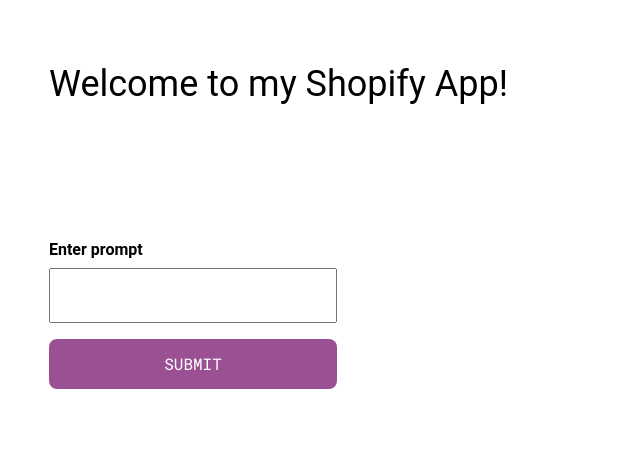
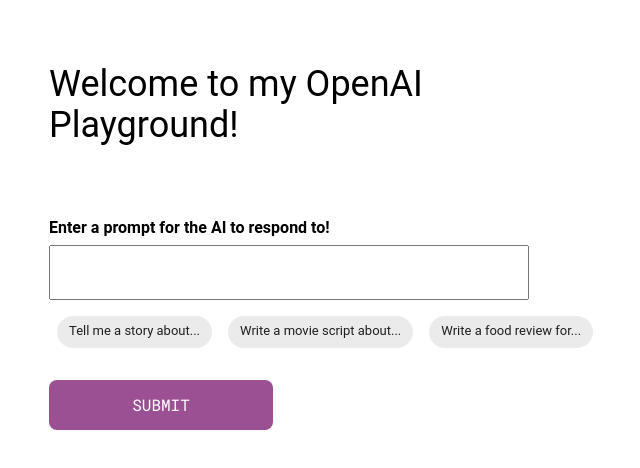
Before and after one commit to cbuchko/OpenAIWebApp, a React (Create React App) app: page / in a window 1280 px wide. Shown: the top 468 px of the page, without its empty margins (335-975 px from the left). Built offline with nearby package versions, Linux system fonts and the light colour scheme.

Commit message:
added loader and suggestions

```diff
--- a/src/App.js
+++ b/src/App.js
@@ -9,8 +9,8 @@
   const [messageList, setMessageList] = useState([]);
 
   return (
-    <div className="flex flex-column wrapper roboto">
-      <div className="f2 pv5">Welcome to my Shopify App!</div>
+    <div className="flex flex-column wrapper roboto pv5">
+      <div className="f2">Welcome to my OpenAI Playground!</div>
       <InputForm messageList={messageList} setMessageList={setMessageList} />
       {/* <div className="f3 mt6">Responses</div> */}
       {messageList.map((message) => (
--- a/src/components/InputForm.js
+++ b/src/components/InputForm.js
@@ -1,8 +1,11 @@
-import { useState } from 'react';
-import './../styles/inputForm.css';
+import { useState } from "react";
+import "./../styles/inputForm.css";
+import CircularProgress from "@mui/material/CircularProgress";
+import Chip from "@mui/material/Chip";
 
-function InputForm({messageList, setMessageList}) {
+function InputForm({ messageList, setMessageList }) {
   const [input, setInput] = useState();
+  const [loading, setLoading] = useState(false);
 
   const getResponse = async () => {
     const data = {
@@ -13,36 +16,64 @@
       frequency_penalty: 0.0,
       presence_penalty: 0.0,
     };
-
-    const response = await fetch("https://api.openai.com/v1/engines/text-curie-001/completions", {
+    setLoading(true);
+    const response = await fetch(
+      "https://api.openai.com/v1/engines/text-curie-001/completions",
+      {
         method: "POST",
         headers: {
           "Content-Type": "application/json",
           Authorization: `Bearer ${process.env.REACT_APP_API_KEY}`,
         },
         body: JSON.stringify(data),
-     });
+      }
+    );
     const responseJSON = await response.json();
     //for now just selecting first choice
     const responseContent = responseJSON.choices[0].text;
     const messageItem = { prompt: input, response: responseContent };
     setMessageList([messageItem, ...messageList]);
-  }
+    setInput("");
+    setLoading(false);
+  };
 
   const submitForm = (e) => {
     e.preventDefault();
     getResponse();
-  }
+  };
 
   const handleFormChange = (e) => {
     setInput(e.target.value);
+  };
+
+  const handleChipClick = (e) => {
+    const text = e.target.textContent.slice(0, -3) + " ";
+    setInput(text);
   }
 
   return (
-    <form className='pt5 flex flex-column'>
-      <label className="b pv2">Enter prompt</label>
-      <textarea type="text" className='w5 noresize mb3 input-box' value={input} onChange={handleFormChange}/>
-      <input type="submit" value="SUBMIT" className='submit' onClick={submitForm}/>
+    <form className="pt5 flex flex-column">
+      <label className="b pv2">Enter a prompt for the AI to respond to!</label>
+      <div className="flex items-center">
+        <textarea
+          type="text"
+          className="w5 noresize input-box mr4"
+          value={input}
+          onChange={handleFormChange}
+        />
+        {loading ? <CircularProgress /> : <></>}
+      </div>
+      <div className="flex pv3">
+        <Chip className="chip" label="Tell me a story about..." onClick={handleChipClick}/>
+        <Chip className="chip" label="Write a movie script about..." onClick={handleChipClick}/>
+        <Chip className="chip" label="Write a food review for..." onClick={handleChipClick}/>
+      </div>
+      <input
+        type="submit"
+        value="SUBMIT"
+        className="submit mt3"
+        onClick={submitForm}
+      />
     </form>
   );
 }
--- a/src/components/Response.js
+++ b/src/components/Response.js
@@ -1,20 +1,32 @@
 import "../styles/response.css";
 import Collapse from "@mui/material/Collapse";
 import IconButton from "@mui/material/IconButton";
-import KeyboardArrowDownIcon from '@mui/icons-material/KeyboardArrowDown';
-import KeyboardArrowUpIcon from '@mui/icons-material/KeyboardArrowUp';
+import KeyboardArrowDownIcon from "@mui/icons-material/KeyboardArrowDown";
+import KeyboardArrowUpIcon from "@mui/icons-material/KeyboardArrowUp";
 import { useState } from "react";
 
 function Response({ prompt, response }) {
-  const [open, setOpen] = useState(false);
+  const [open, setOpen] = useState(true);
+  const responseSplit = response.split("\n");
   return (
     <div className="responseContainer mv3">
-      <div className="flex pt5 bb">
-        <h2 className="b ma0 pr3">Prompt:</h2>
-        <div className="f4 flex items-end">{prompt}</div>
+      <div className="flex pt5 bb justify-between">
+        <div className="flex pr3">
+          <h2 className="promptHeader b ma0 pr3">Prompt:</h2>
+          <div className="f4 flex items-center">{prompt}</div>
+        </div>
+        <IconButton
+          aria-label="expand row"
+          size="small"
+          onClick={() => setOpen(!open)}
+        >
+          {open ? <KeyboardArrowUpIcon /> : <KeyboardArrowDownIcon />}
+        </IconButton>
       </div>
-      <Collapse in={open} timeout="auto" unmountOnExit>
-        <div className="flex pv3 lh-title">{response}</div>
+      <Collapse className="lh-title" in={open} timeout="auto" unmountOnExit>
+        {responseSplit.map((response) => (
+          <p className="flex mv0 pv1">{response}</p>
+        ))}
       </Collapse>
     </div>
   );
--- a/src/styles/inputForm.css
+++ b/src/styles/inputForm.css
@@ -5,7 +5,7 @@
     color: white;
     text-align: center;
     text-decoration: none;
-    width: 18rem;
+    width: 14rem;
     border-radius: 0.5rem;
     padding: 1rem;
   }
@@ -21,8 +21,12 @@
 
   .input-box {
     padding: 0.5rem;
-    width: 18rem;
+    width: 30rem;
     -webkit-box-sizing: border-box;
     -moz-box-sizing: border-box;
     box-sizing: border-box;
   }
+
+  .chip {
+    margin: 0 0.5rem !important;
+  }
```
Lines whose indentation alone changed are shown as unchanged.
